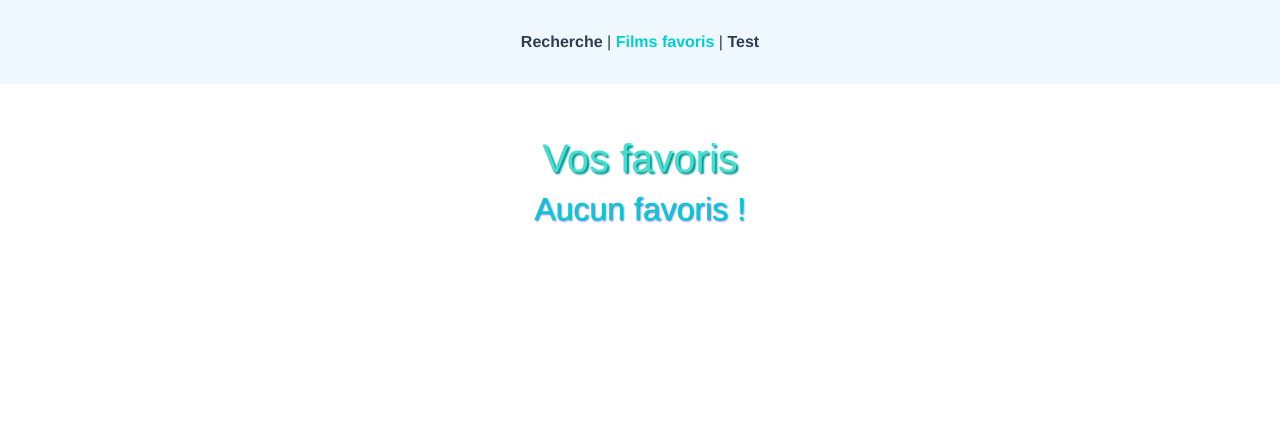
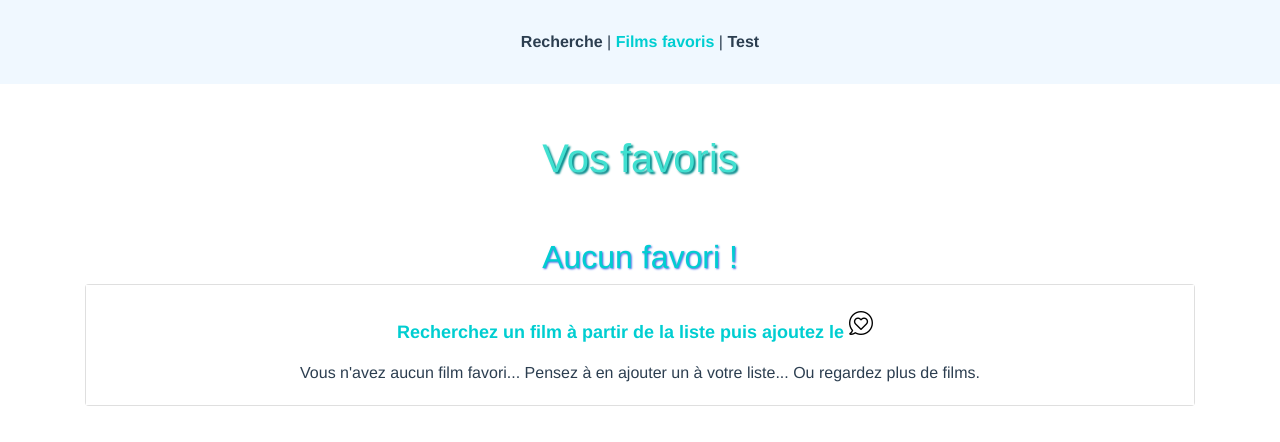
Before and after one commit to Ranjinie-Souria/Filmotheque, a Vue app: page /favoris in a window 1280 px wide. Shown: the top 442 px of the page. Built offline with nearby package versions, Linux system fonts and the light colour scheme.

Commit message:
Modification mise en page

```diff
--- a/src/components/Recherche.vue
+++ b/src/components/Recherche.vue
@@ -38,7 +38,7 @@
             </b-row>
         </b-container>
         <br/>
-        <div v-if="recherche">
+        <div v-if="recherche"><b-container class="bv-example-row"><b-row><b-col sm="12"><b-card>
             <b-table class="tablefilm" :items="resultat" :fields="fields">
                 <template slot="description" slot-scope="row">
                     {{ row.item.overview.substr(0, 70) }}...
@@ -60,7 +60,7 @@
                         <img src="../assets/fav.png" @click="fav(row.item)" alt="fav"/>
                     </button>
                 </template>
-            </b-table>
+            </b-table></b-card></b-col></b-row></b-container>
 
             <b-modal id="modal-1" size="lg" title="Voulez-vous ajouter ce film dans vos favoris ?"
                      :header-bg-variant="headerBgVariant"
--- a/src/views/favoris.vue
+++ b/src/views/favoris.vue
@@ -1,15 +1,27 @@
 <template>
     <div class="root">
-        <div class="container">
         <h1>
-        {{title}}
+            {{ title }}
         </h1>
-
+        <b-container class="bv-example-row">
+            <br/>
             <!-- Si il n'y a pas de favoris -->
-        <h2 v-if="favoris.length <= 0" class="no_fav_title"> Aucun favoris !</h2>
+            <div v-if="favoris.length <= 0">
+                <br/>
+                <h2 class="no_fav_title"> Aucun favori !</h2>
+                <b-card>
+                    <div style="width: 60%;margin-left: auto;margin-right: auto;">
+                        <div style="padding: 6px;font-weight: bold;color: darkturquoise;font-size: 18px;"> Recherchez un film à partir de la liste puis ajoutez le
+                            <img style="margin-right: 10px;margin-bottom: 20px" src="../assets/coeur.png" alt="coeur"/><br/></div></div>
+                        Vous n'avez aucun film favori... Pensez à en ajouter un à votre liste... Ou regardez plus de films.
+                    <br/>
+                </b-card>
+            </div>
 
             <!-- Si il y en a -->
-        <b-table bordered class="table_fav" v-else :items="favoris" :fields="table_favoris_fields">
+            <div v-else>
+                <b-card class="text-center">
+                <b-table class="table_fav" :items="favoris" :fields="table_favoris_fields">
 
                     <!-- Affichage du memo -->
                     <template slot="memo" slot-scope="row">
@@ -18,7 +30,8 @@
                             Pas de memo
                         </p>
                         <p v-else>{{row.item.memo}}</p>
-                <b-button size="sm" @click="row.toggleDetails" class="mr-2 float_left_button" style="background-color: turquoise;border-color: darkturquoise;">
+                        <b-button size="sm" @click="row.toggleDetails" class="mr-2 float_left_button"
+                                  style="background-color: turquoise;border-color: darkturquoise;">
                             {{ row.detailsShowing ? 'Terminé' : 'Modfier'}}
                         </b-button>
                     </template>
@@ -30,7 +43,8 @@
                         <p>{{row.item.rating}}/5</p>
 
                         <!-- Boutton pour la modification de la note -->
-                <b-button size="sm" @click="row.toggleDetails" class="mr-2 float_left_button" style="background-color: turquoise;border-color: darkturquoise;">
+                        <b-button size="sm" @click="row.toggleDetails" class="mr-2 float_left_button"
+                                  style="background-color: turquoise;border-color: darkturquoise;">
                             {{ row.detailsShowing ? 'Terminé' : 'Modfier'}}
                         </b-button>
                     </template>
@@ -40,20 +54,21 @@
                     <template slot="acteurPrincipaux" slot-scope="row">
                         <p class="actor-name" v-for="(actor, i) in row.item.acteurPrincipaux" :key="i" v-if="i <= 5">
                             {{actor.name}}
-
                         </p>
                     </template>
                     <!-- Fin de l'affichage des acteurs principaux -->
 
                     <!-- Affichage de l'affiche -->
                     <template slot="affiche" slot-scope="row">
-                <b-img class="affiche_fav" v-bind:src="'https://image.tmdb.org/t/p/w500/'+row.item.affiche" fluid alt="Responsive image"></b-img>
+                        <b-img class="affiche_fav" v-bind:src="'https://image.tmdb.org/t/p/w500/'+row.item.affiche" fluid
+                               alt="Responsive image"></b-img>
                     </template>
                     <!-- Fin de l'affichage de l'affiche -->
 
                     <!-- Suppression -->
                     <template slot="supprimer" slot-scope="row">
-                <img class="img-fuild img-del" src="../assets/delete.png" @click="del_fav(row.item)" alt="Cliquez pour supprimer un favoris"/>
+                        <button v-b-popover.hover.lefttop="'Supprimer'" type="button" class="btn" style="background-color: white;border-color: whitesmoke;">
+                        <img class="img-fuild img-del" src="../assets/delete.png"  @click="del_fav(row.item)" alt="Cliquez pour supprimer un favori"/></button>
                     </template>
                     <!-- Fin supression -->
 
@@ -70,8 +85,13 @@
                             </b-row>
                             <b-row>
                                 <div class="buttons-rating" v-for="i in available_ratings" :key="i">
-                            <b-button class="button-list" v-if="i == row.item.rating"  size="sm" @click="update_rating(row.item, i); row.toggleDetails;" style="background-color: green;border-color: darkturquoise;">{{i}}</b-button>
-                            <b-button v-else class="button-list" size="sm" @click="update_rating(row.item, i)" style="background-color: turquoise;border-color: darkturquoise;">{{i}}</b-button>
+                                    <b-button class="button-list" v-if="i == row.item.rating" size="sm"
+                                              @click="update_rating(row.item, i); row.toggleDetails;"
+                                              style="background-color: green;border-color: darkturquoise;">{{i}}
+                                    </b-button>
+                                    <b-button v-else class="button-list" size="sm" @click="update_rating(row.item, i)"
+                                              style="background-color: turquoise;border-color: darkturquoise;">{{i}}
+                                    </b-button>
                                 </div>
                             </b-row>
                         </b-card>
@@ -79,11 +99,10 @@
                         <!-- Modification du memo -->
                         <b-card class="update-memo">
                             <b-row class="row-update-memo">
-                            <h4 class="title_update_memo">Modification du memo :</h4><br/>
+                                <h4 class="title_update_memo">Modification du mémo :</h4><br/>
                             </b-row>
                             <b-row class="row-update-memo">
-
-                            <p class="desc-update-memo">Maximum 30 charactères</p>
+                                <p class="desc-update-memo">Maximum 30 caractères</p>
                             </b-row>
                             <b-row class="row-update-memo">
 
@@ -92,18 +111,22 @@
                                         v-model="row.item.memo"
                                         :state="row.item.memo.length <= 30"
                                 ></b-form-textarea>
-                            <b-button class="button-memo" size="md" @click="update_memo(row.item, row.item.memo), row.toggleDetails;" style="background-color: darkturquoise;border-color: darkturquoise;">Modifier</b-button>
+                                <b-button class="button-memo" size="md"
+                                          @click="update_memo(row.item, row.item.memo), row.toggleDetails;"
+                                          style="background-color: darkturquoise;border-color: darkturquoise;">Modifier
+                                </b-button>
                             </b-row>
                         </b-card>
                     </template>
                     <!-- Fin affichage de la modification de la note et du memo -->
-        </b-table>
+                </b-table></b-card>
             </div>
+
+        </b-container>
     </div>
 
 
 </template>
-
 
 
 <script>
@@ -113,16 +136,16 @@ import FavHandler from '@/models/FavHandler.js'
 
     export default {
         name: "Favoris",
-    data () {
+        data() {
             return {
                 // Titre de la page
                 title: "Vos favoris",
 
                 // Tableau contenant des objets FicheFilm
-            favoris : [],
+                favoris: [],
 
                 // Nom des champs du tableau affichant les favoris
-            table_favoris_fields:  ["nom",
+                table_favoris_fields: ["nom",
                     "realisateur",
                     "anneSortie",
                     "acteurPrincipaux",
@@ -151,7 +174,8 @@ export default {
              */
             del_fav(item) {
                 // Suppression du favoris, la methode FavHandler.del_fav retourne
-            // Le tableau modifier
+                // Le tableau modifié
+
                 this.favoris = FavHandler.del_fav(this.favoris, item);
             },
 
@@ -187,16 +211,22 @@ export default {
 
 
 <style scoped>
-*{
+    * {
         background-color: #ffffff;
     }
 
-.root  {
+    .root {
         padding-top: 50px;
     }
 
     .table_fav {
         margin-top: 50px;
+        width: 100%;
+        height: 90%;
+        font-size: 14px;
+        margin-right: auto;
+        margin-left: auto;
+        background-color: white;
     }
 
     .list_act {
@@ -210,12 +240,11 @@ export default {
     .img-del {
         display: inline-block;
         vertical-align: middle;
-    width: 30%;
-    height: 20%
     }
 
     .actor-name {
-    font-size: 13px;
+        font-size: 11px;
+        height: 5%;
     }
 
     .update-rating {
@@ -226,7 +255,7 @@ export default {
     }
 
     .buttons-rating {
-    padding-left : 10px;
+        padding-left: 10px;
     }
 
     .update-memo {
@@ -240,6 +269,7 @@ export default {
     .update-memo > * {
         display: block;
     }
+
     .title_update_memo {
         font-size: 20px;
     }
```
Also changed, not shown: src/assets/delete.png, 1 other file (tests, documents, lock files or other folders). Lines whose indentation alone changed are shown as unchanged.
